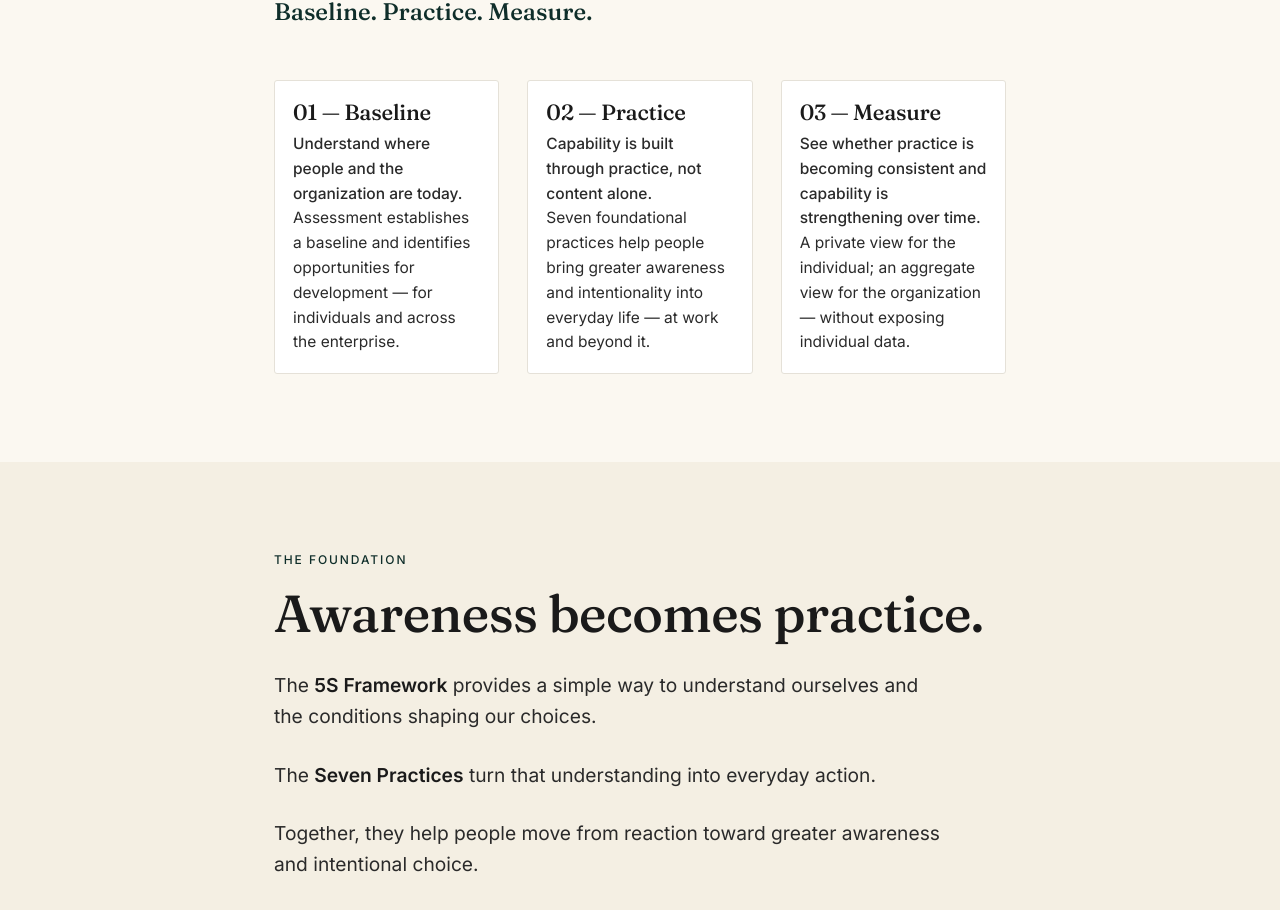
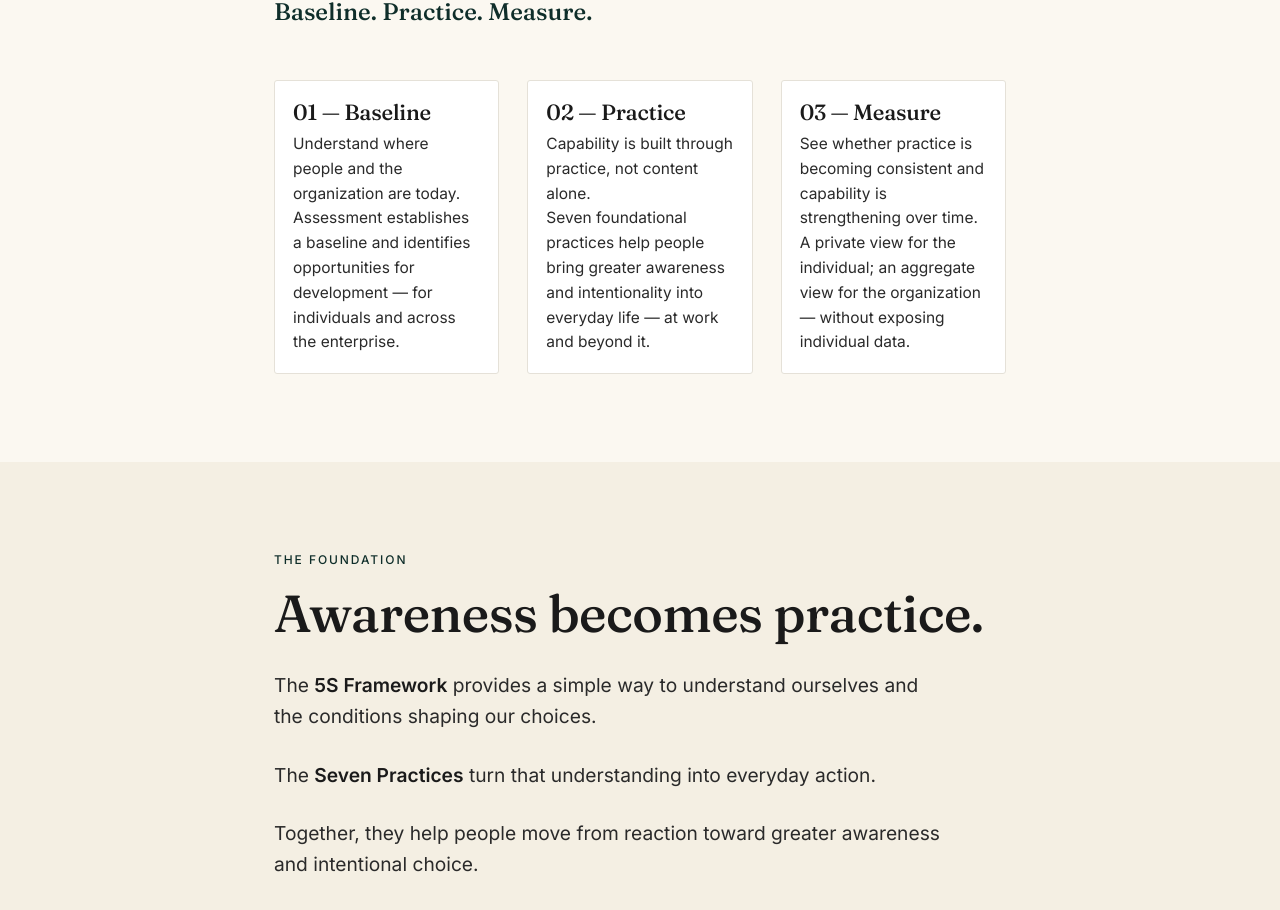
Before and after one commit to exaltr55/mokshly-website, a React (Vite) app: page /our-offering in a window 1280 px wide. Shown: the part 1811-2721 px from the top of the page. Built offline with nearby package versions, Linux system fonts and the light colour scheme.

Commit message:
Our Offering: regular weight for the Baseline/Practice/Measure lead lines
Co-Authored-By: Claude Opus 4.8 (1M context) <noreply@anthropic.com>

```diff
--- a/src/pages/OurOffering.tsx
+++ b/src/pages/OurOffering.tsx
@@ -105,7 +105,7 @@ export default function OurOffering() {
             {PLATFORM.map(([title, lead, body]) => (
               <div key={title} className="card card--compact">
                 <h3>{title}</h3>
-                <p style={{ fontWeight: 500 }}>{lead}</p>
+                <p>{lead}</p>
                 <p>{body}</p>
               </div>
             ))}
```
